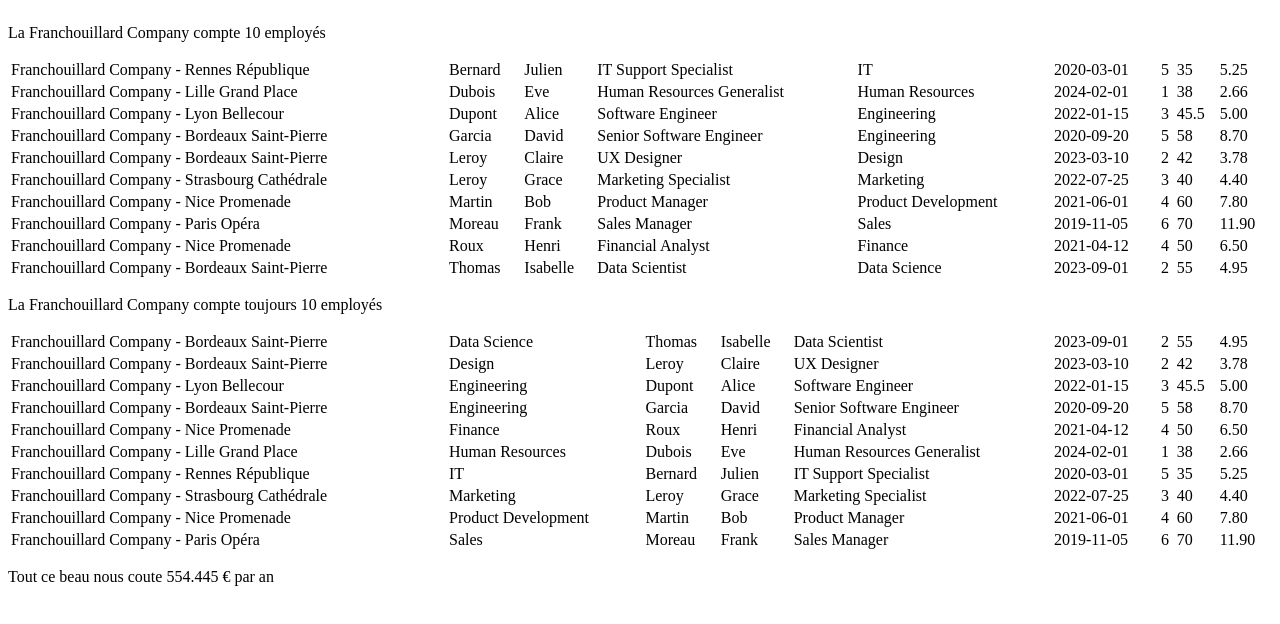
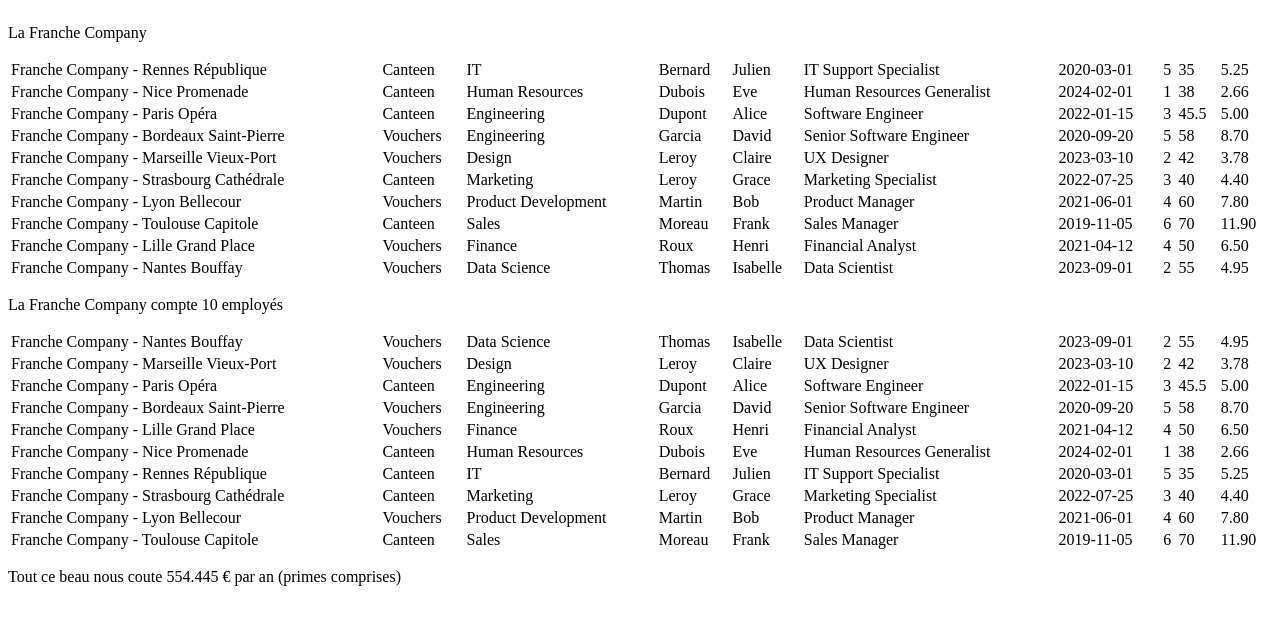
Before and after one commit to sebcourtois/cda-exo-oop-thecompany, a website built with Vite: page index.html in a window 1280 px wide. Built offline with nearby package versions, Linux system fonts and the light colour scheme.

Commit message:
feat: add agency meal policy

```diff
--- a/index.html
+++ b/index.html
@@ -3,7 +3,7 @@
 <head>
     <meta charset="UTF-8"/>
     <meta name="viewport" content="width=device-width, initial-scale=1.0"/>
-    <title>OOP Franchouillard Company</title>
+    <title>OOP Franche Company</title>
 </head>
 <body>
 <div id="app" class="container">
--- a/src/agency.ts
+++ b/src/agency.ts
@@ -1,18 +1,35 @@
+export class MealPolicy {
+    static Canteen = new MealPolicy("Canteen");
+    static Vouchers = new MealPolicy("Vouchers");
+    name: string;
+
+    constructor(name: string) {
+        this.name = name;
+    }
+
+    toString() {
+        return `${this.name}`;
+    }
+}
+
 export class Agency {
     name: string;
     lane: string;
     postalCode: number;
     city: string;
+    mealPolicy: MealPolicy;
 
     constructor(
         name: string,
         lane: string,
         postalCode: number,
         city: string,
+        mealPolicy: MealPolicy
     ) {
         this.name = name;
         this.lane = lane;
         this.postalCode = postalCode;
         this.city = city;
+        this.mealPolicy = mealPolicy;
     }
 }
--- a/src/db.ts
+++ b/src/db.ts
@@ -1,70 +1,76 @@
 import {Employee} from "./employee.ts";
-import {Agency} from "./agency";
-
-function randomIndex(maxIndex: number) {
-    return Math.floor(Math.random() * maxIndex)
-}
+import {Agency, MealPolicy} from "./agency";
 
 export const AGENCIES: Agency[] = [
     new Agency(
-        "Franchouillard Company - Paris Opéra",
+        "Franche Company - Paris Opéra",
         "10 Rue de la Paix",
         75002, // Paris
         "Paris",
+        MealPolicy.Canteen,
     ),
     new Agency(
-        "Franchouillard Company - Lyon Bellecour",
+        "Franche Company - Lyon Bellecour",
         "2 Place Bellecour",
         69002, // Lyon
         "Lyon",
+        MealPolicy.Vouchers,
     ),
     new Agency(
-        "Franchouillard Company - Marseille Vieux-Port",
+        "Franche Company - Marseille Vieux-Port",
         "1 Quai du Port",
         13002, // Marseille
         "Marseille",
+        MealPolicy.Vouchers,
     ),
     new Agency(
-        "Franchouillard Company - Bordeaux Saint-Pierre",
+        "Franche Company - Bordeaux Saint-Pierre",
         "5 Rue du Parlement Sainte-Catherine",
         33000, // Bordeaux
         "Bordeaux",
+        MealPolicy.Vouchers,
     ),
     new Agency(
-        "Franchouillard Company - Nice Promenade",
+        "Franche Company - Nice Promenade",
         "123 Promenade des Anglais",
         6000, // Nice
         "Nice",
+        MealPolicy.Canteen,
     ),
     new Agency(
-        "Franchouillard Company - Toulouse Capitole",
+        "Franche Company - Toulouse Capitole",
         "8 Place du Capitole",
         31000, // Toulouse
         "Toulouse",
+        MealPolicy.Canteen,
     ),
     new Agency(
-        "Franchouillard Company - Strasbourg Cathédrale",
+        "Franche Company - Strasbourg Cathédrale",
         "3 Rue du Dôme",
         67000, // Strasbourg
         "Strasbourg",
+        MealPolicy.Canteen,
     ),
     new Agency(
-        "Franchouillard Company - Lille Grand Place",
+        "Franche Company - Lille Grand Place",
         "17 Place du Général de Gaulle",
         59000, // Lille
         "Lille",
+        MealPolicy.Vouchers,
     ),
     new Agency(
-        "Franchouillard Company - Nantes Bouffay",
+        "Franche Company - Nantes Bouffay",
         "4 Rue de la Fosse",
         44000, // Nantes
         "Nantes",
+        MealPolicy.Vouchers,
     ),
     new Agency(
-        "Franchouillard Company - Rennes République",
+        "Franche Company - Rennes République",
         "1 Place de la République",
         35000, // Rennes
         "Rennes",
+        MealPolicy.Canteen,
     ),
 ];
 
@@ -76,7 +82,7 @@ export const EMPLOYEES: Array<Employee> = [
         "Software Engineer",
         45.5,
         "Engineering",
-        AGENCIES[randomIndex(AGENCIES.length)],
+        AGENCIES[0],
     ),
     new Employee(
         "Bob",
@@ -85,7 +91,7 @@ export const EMPLOYEES: Array<Employee> = [
         "Product Manager",
         60.0,
         "Product Development",
-        AGENCIES[randomIndex(AGENCIES.length)],
+        AGENCIES[1],
     ),
     new Employee(
         "Claire",
@@ -94,7 +100,7 @@ export const EMPLOYEES: Array<Employee> = [
         "UX Designer",
         42.0,
         "Design",
-        AGENCIES[randomIndex(AGENCIES.length)],
+        AGENCIES[2],
     ),
     new Employee(
         "David",
@@ -103,7 +109,7 @@ export const EMPLOYEES: Array<Employee> = [
         "Senior Software Engineer",
         58.0,
         "Engineering",
-        AGENCIES[randomIndex(AGENCIES.length)],
+        AGENCIES[3],
     ),
     new Employee(
         "Eve",
@@ -112,7 +118,7 @@ export const EMPLOYEES: Array<Employee> = [
         "Human Resources Generalist",
         38.0,
         "Human Resources",
-        AGENCIES[randomIndex(AGENCIES.length)],
+        AGENCIES[4],
     ),
     new Employee(
         "Frank",
@@ -121,7 +127,7 @@ export const EMPLOYEES: Array<Employee> = [
         "Sales Manager",
         70.0,
         "Sales",
-        AGENCIES[randomIndex(AGENCIES.length)],
+        AGENCIES[5],
     ),
     new Employee(
         "Grace",
@@ -130,7 +136,7 @@ export const EMPLOYEES: Array<Employee> = [
         "Marketing Specialist",
         40.0,
         "Marketing",
-        AGENCIES[randomIndex(AGENCIES.length)],
+        AGENCIES[6],
     ),
     new Employee(
         "Henri",
@@ -139,7 +145,7 @@ export const EMPLOYEES: Array<Employee> = [
         "Financial Analyst",
         50.0,
         "Finance",
-        AGENCIES[randomIndex(AGENCIES.length)],
+        AGENCIES[7],
     ),
     new Employee(
         "Isabelle",
@@ -148,7 +154,7 @@ export const EMPLOYEES: Array<Employee> = [
         "Data Scientist",
         55.0,
         "Data Science",
-        AGENCIES[randomIndex(AGENCIES.length)],
+        AGENCIES[8],
     ),
     new Employee(
         "Julien",
@@ -157,6 +163,6 @@ export const EMPLOYEES: Array<Employee> = [
         "IT Support Specialist",
         35.0,
         "IT",
-        AGENCIES[randomIndex(AGENCIES.length)],
+        AGENCIES[9],
     ),
 ];
--- a/src/main.ts
+++ b/src/main.ts
@@ -11,7 +11,7 @@ function htmlToElement(html: string) {
 function renderRowElem(rowData: Array<any>) {
     const html = `
     <tr>
-    ${rowData.map(value => `<td>${value}</td>`)}
+    ${rowData.map(value => `<td>${value}</td>`).join("\n")}
     </tr>
     `.trim();
     return htmlToElement(html);
@@ -23,17 +23,17 @@ const total_cost = EMPLOYEES
 
 const appDiv = document.querySelector("#app")!;
 appDiv.innerHTML = `
-<p>La Franchouillard Company compte ${EMPLOYEES.length} employés</p>
+<p>La Franche Company</p>
 <table>
     <tbody id="employees_table_body1">
     </tbody>
 </table>
-<p>La Franchouillard Company compte toujours ${EMPLOYEES.length} employés</p>
+<p>La Franche Company compte ${EMPLOYEES.length} employés</p>
 <table>
     <tbody id="employees_table_body2">
     </tbody>
 </table>
-<p>Tout ce beau nous coute ${total_cost} € par an</p>
+<p>Tout ce beau nous coute ${total_cost} € par an (primes comprises)</p>
 `.trim();
 
 
@@ -43,10 +43,11 @@ function renderTable1(employees: Employee[]) {
     for (let employee of employees) {
         tableBody.appendChild(renderRowElem([
             employee.agency.name,
+            employee.agency.mealPolicy.name,
+            employee.department,
             employee.lastName,
             employee.firstName,
             employee.jobTitle,
-            employee.department,
             employee.dateHired.toISOString().split("T", 2)[0],
             employee.seniority(),
             employee.annualGrossSalary,
@@ -60,6 +61,7 @@ function renderTable2(employees: Employee[]) {
     for (let employee of employees) {
         tableBody.appendChild(renderRowElem([
             employee.agency.name,
+            employee.agency.mealPolicy.name,
             employee.department,
             employee.lastName,
             employee.firstName,
--- a/src/style.css
+++ b/src/style.css
@@ -4,9 +4,9 @@
 }
 
 .container {
-    /*max-width: 800px;*/
+    max-width: 100%;
     margin-inline: auto;
     display: flex;
     flex-direction: column;
-    /*place-items: center;*/
+    /*align-items: center;*/
 }
```
